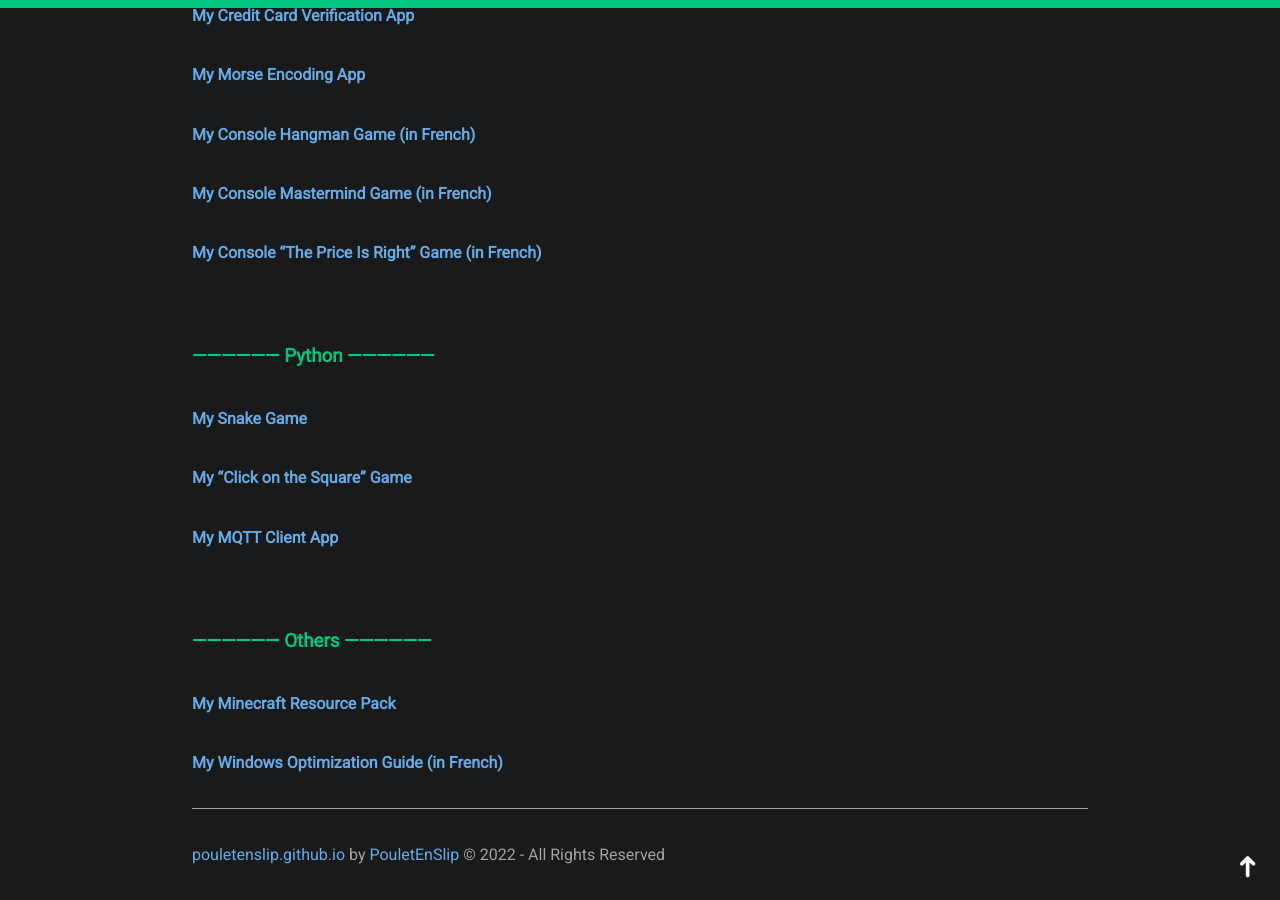
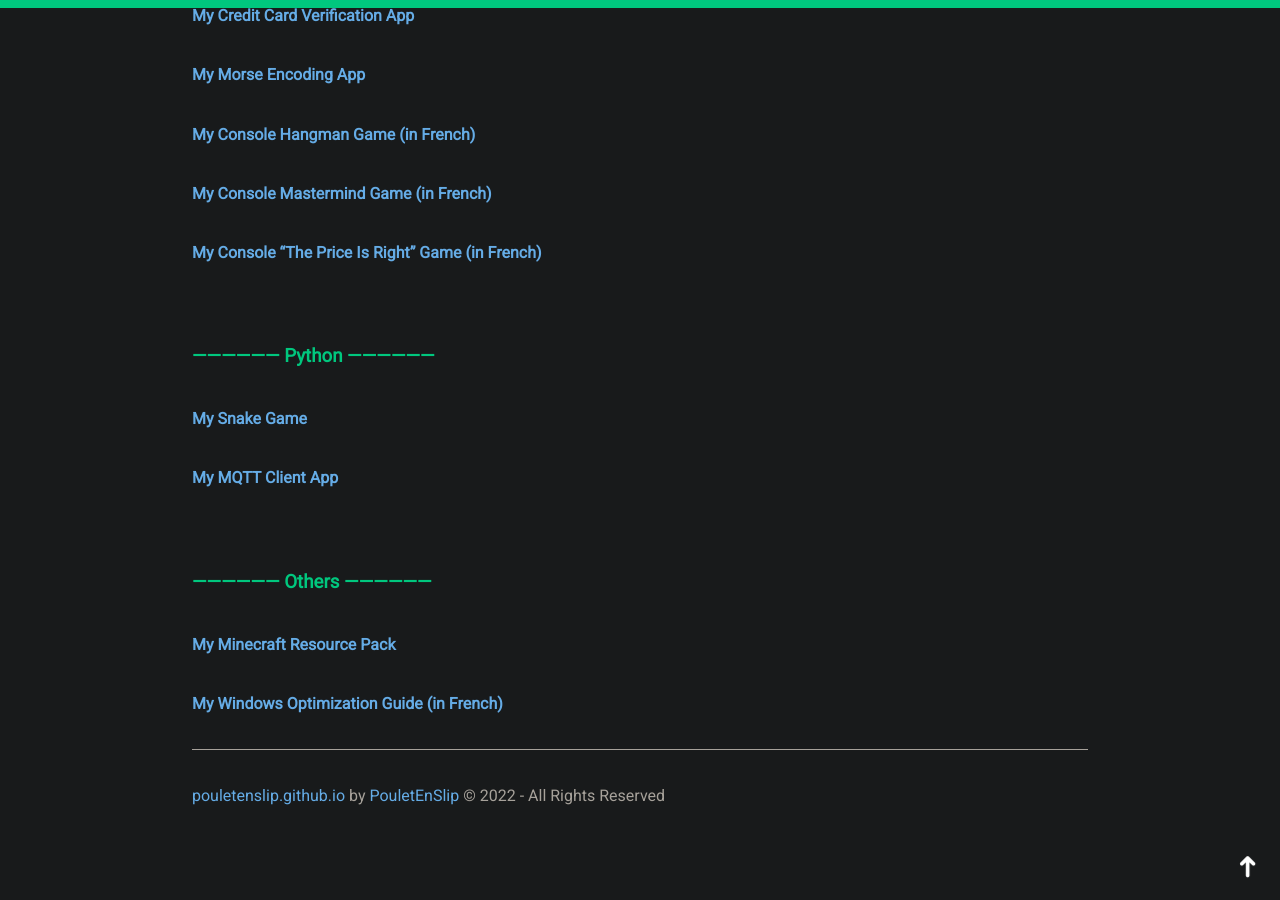
Before and after one commit to PouletEnSlip/pouletenslip.github.io, a Jekyll site: the page built from index.md, in a window 1280 px wide and 900 px high, scrolled down 1386 px. Built offline with Jekyll 4.4.1, drawn with Linux system fonts in a browser that asks for light colours; our own code applies the rules of GitHub Pages for plain Markdown files.

Commit message:
Update index.md

```diff
--- a/index.md
+++ b/index.md
@@ -30,7 +30,6 @@ layout: default
 
 ### ------------------ Python ------------------
 #### [My Snake Game](https://github.com/PouletEnSlip/Snake)
-#### [My "Click on the Square" Game](https://github.com/PouletEnSlip/Square)
 #### [My MQTT Client App](https://github.com/PouletEnSlip/MQTT)
 <br>
 
```
